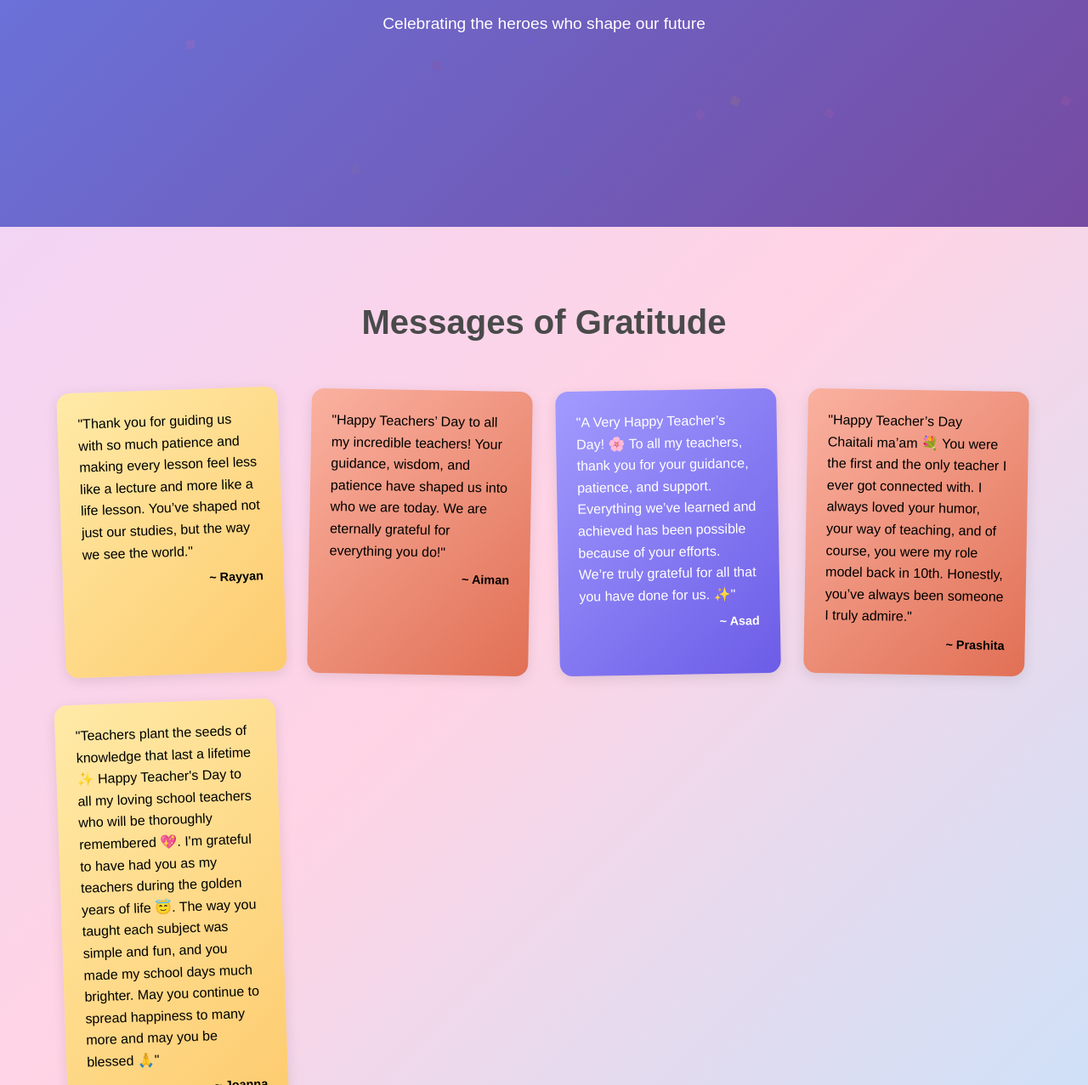
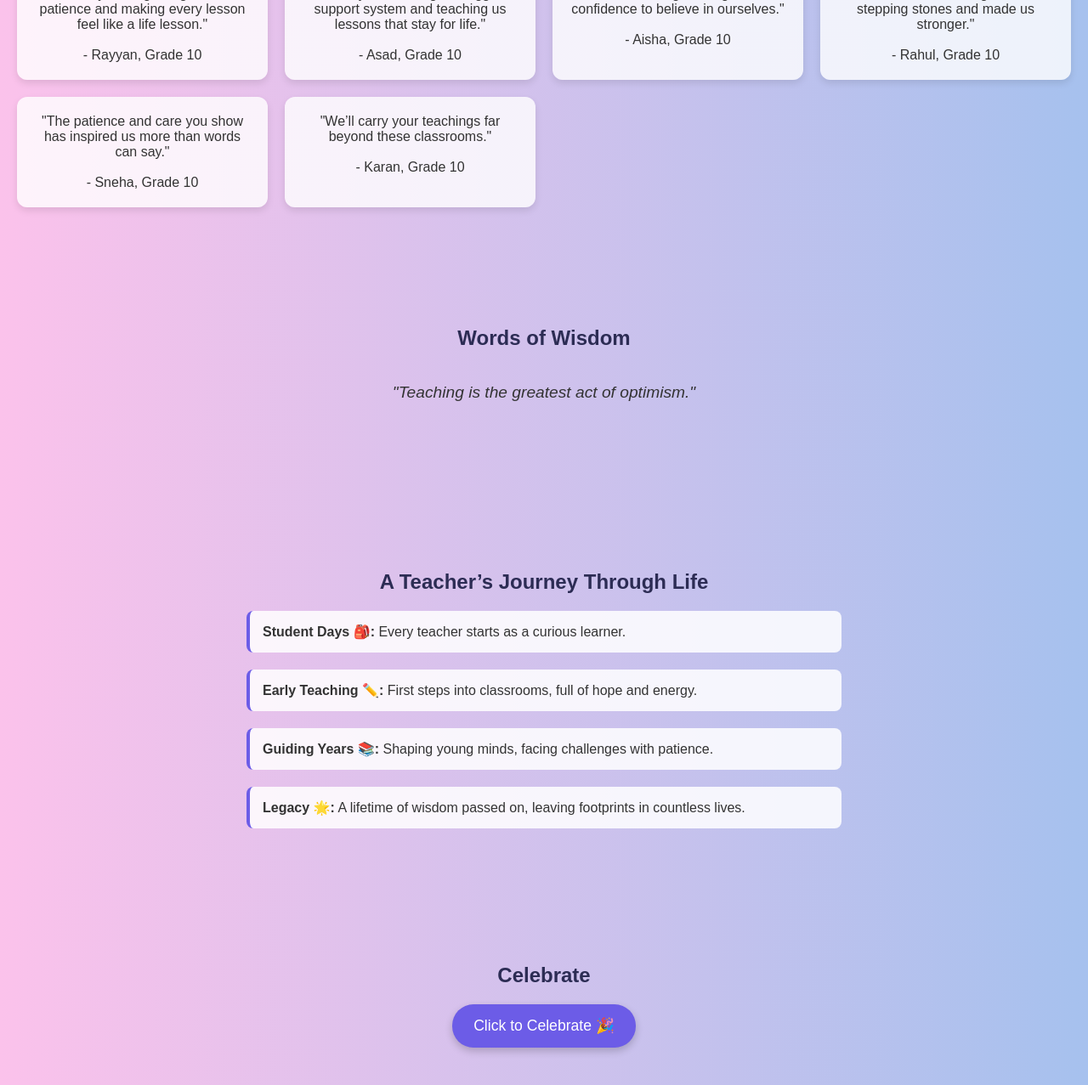
Before and after one commit to rayyanullam/Teachersday, a plain HTML site: page index.html in a window 1280 px wide. Shown: the part 533-1810 px from the top of the page at 85% size. Drawn offline with Linux system fonts and the light colour scheme.

Commit message:
index.html

```diff
--- a/index.html
+++ b/index.html
@@ -5,332 +5,208 @@
   <meta name="viewport" content="width=device-width, initial-scale=1.0">
   <title>Happy Teacher's Day 2025</title>
   <style>
-    * {
+    body {
       margin: 0;
-      padding: 0;
-      box-sizing: border-box;
+      font-family: 'Poppins', sans-serif;
+      background: linear-gradient(to right, #fbc2eb, #a6c1ee);
+      color: #333;
+      text-align: center;
+      overflow-x: hidden;
     }
-
-    html {
-      scroll-behavior: smooth;
+    h1, h2 {
+      color: #2c2c54;
     }
-
-    body {
-      font-family: 'Arial', sans-serif;
-      line-height: 1.6;
-      overflow-x: hidden;
-      background: linear-gradient(135deg, #e8d5ff 0%, #ffd4e5 50%, #b8e6ff 100%);
-      min-height: 100vh;
+    section {
+      padding: 60px 20px;
     }
-
-    /* Confetti Animation */
-    .confetti {
-      position: fixed;
-      top: -10px;
-      left: 0;
-      width: 100%;
-      height: 100vh;
-      pointer-events: none;
-      z-index: 1;
+    .hero {
+      padding: 100px 20px;
+      background: linear-gradient(135deg, #ffdde1, #ee9ca7);
+      color: white;
+      animation: fadeIn 2s ease-in-out;
     }
-
-    .confetti-piece {
-      position: absolute;
-      width: 10px;
-      height: 10px;
-      background: #ff6b9d;
-      animation: confetti-fall 3s linear infinite;
+    .hero h1 {
+      font-size: 3em;
+      animation: gradientText 4s infinite alternate;
     }
-
-    .confetti-piece:nth-child(2n) { background: #c44569; }
-    .confetti-piece:nth-child(3n) { background: #f8b500; }
-    .confetti-piece:nth-child(4n) { background: #6c5ce7; }
-    .confetti-piece:nth-child(5n) { background: #00cec9; }
-
-    @keyframes confetti-fall {
-      0% { transform: translateY(-100vh) rotate(0deg); opacity: 1; }
-      100% { transform: translateY(100vh) rotate(720deg); opacity: 0; }
+    @keyframes gradientText {
+      from { color: #fff; }
+      to { color: #ffeaa7; }
     }
-
-    /* Hero Section */
-    .hero {
-      height: 100vh;
-      display: flex;
-      align-items: center;
-      justify-content: center;
-      text-align: center;
+    @keyframes fadeIn {
+      from { opacity: 0; transform: translateY(-20px); }
+      to { opacity: 1; transform: translateY(0); }
+    }
+    .notes {
+      display: grid;
+      grid-template-columns: repeat(auto-fit, minmax(250px, 1fr));
+      gap: 20px;
+    }
+    .note {
+      background: rgba(255, 255, 255, 0.8);
+      border-radius: 12px;
+      padding: 20px;
+      box-shadow: 0 4px 8px rgba(0,0,0,0.1);
+      transition: transform 0.3s;
+    }
+    .note:hover { transform: scale(1.05); }
+    .carousel {
+      max-width: 600px;
+      margin: auto;
       position: relative;
-      background: linear-gradient(135deg, #667eea 0%, #764ba2 100%);
       overflow: hidden;
     }
-
-    .hero-content {
-      z-index: 2;
-      position: relative;
-      animation: fadeInUp 2s ease-out;
+    .carousel p {
+      font-style: italic;
+      font-size: 1.2em;
+      min-height: 60px;
     }
-
-    .hero h1 {
-      font-size: clamp(2.5rem, 8vw, 6rem);
-      font-weight: bold;
-      background: linear-gradient(45deg, #ff6b9d, #c44569, #f8b500, #6c5ce7);
-      background-size: 400% 400%;
-      -webkit-background-clip: text;
-      -webkit-text-fill-color: transparent;
-      background-clip: text;
-      animation: gradientShift 3s ease-in-out infinite;
-      margin-bottom: 1rem;
+    .timeline {
+      max-width: 700px;
+      margin: auto;
+      text-align: left;
     }
-
-    @keyframes gradientShift {
-      0%, 100% { background-position: 0% 50%; }
-      50% { background-position: 100% 50%; }
+    .timeline div {
+      margin: 20px 0;
+      padding: 15px;
+      background: rgba(255,255,255,0.85);
+      border-left: 4px solid #6c5ce7;
+      border-radius: 8px;
+      animation: slideIn 1s ease forwards;
+      opacity: 0;
     }
-
-    @keyframes fadeInUp {
-      from { opacity: 0; transform: translateY(50px); }
-      to { opacity: 1; transform: translateY(0); }
+    @keyframes slideIn {
+      from { transform: translateX(-50px); opacity: 0; }
+      to { transform: translateX(0); opacity: 1; }
     }
-
-    /* Glass morphism card style */
-    .glass-card {
-      background: rgba(255, 255, 255, 0.25);
-      backdrop-filter: blur(10px);
-      border-radius: 20px;
-      border: 1px solid rgba(255, 255, 255, 0.18);
-      padding: 2rem;
-      margin: 1rem;
-      transition: all 0.3s ease;
+    .celebrate-btn {
+      background: #6c5ce7;
+      color: white;
+      padding: 15px 25px;
+      border: none;
+      border-radius: 25px;
+      font-size: 1.1em;
+      cursor: pointer;
+      box-shadow: 0 4px 10px rgba(0,0,0,0.2);
+      transition: transform 0.3s, background 0.3s;
     }
-
-    .glass-card:hover {
-      transform: scale(1.05);
-      background: rgba(255, 255, 255, 0.35);
+    .celebrate-btn:hover {
+      transform: scale(1.1);
+      background: #a29bfe;
     }
-
-    /* Section styling */
-    .section {
-      padding: 5rem 2rem;
-      max-width: 1200px;
-      margin: 0 auto;
-    }
-
-    .section h2 {
-      text-align: center;
-      font-size: 2.5rem;
-      color: #4a4a4a;
-      margin-bottom: 3rem;
-      animation: slideInLeft 1s ease-out;
-    }
-
-    @keyframes slideInLeft {
-      from { opacity: 0; transform: translateX(-50px); }
-      to { opacity: 1; transform: translateX(0); }
-    }
-
-    /* Thank You Board */
-    .thank-you-board {
-      display: grid;
-      grid-template-columns: repeat(auto-fit, minmax(250px, 1fr));
-      gap: 2rem;
-      margin-top: 2rem;
-    }
-
-    .sticky-note {
-      background: linear-gradient(135deg, #ffeaa7, #fdcb6e);
-      padding: 1.5rem;
-      border-radius: 15px;
-      transform: rotate(-2deg);
-      transition: all 0.3s ease;
-      cursor: pointer;
-      box-shadow: 0 4px 15px rgba(0,0,0,0.1);
-    }
-
-    .sticky-note:nth-child(2n) {
-      background: linear-gradient(135deg, #fab1a0, #e17055);
-      transform: rotate(1deg);
-    }
-
-    .sticky-note:nth-child(3n) {
-      background: linear-gradient(135deg, #a29bfe, #6c5ce7);
-      transform: rotate(-1deg);
-      color: white;
-    }
-
-    .sticky-note:hover {
-      transform: rotate(0deg) scale(1.1);
-      z-index: 10;
-    }
-
-    .sticky-note p {
-      font-size: 1rem;
-      margin-bottom: 0.5rem;
-    }
-
-    .sticky-note .student-name {
-      font-size: 0.9rem;
-      font-weight: bold;
-      text-align: right;
-    }
-
-    /* Fireworks */
-    .firework-particle {
-      position: absolute;
-      width: 6px;
-      height: 6px;
-      border-radius: 50%;
-      opacity: 0.9;
-      animation: explode 1.2s ease-out forwards;
-    }
-
-    @keyframes explode {
-      0% { transform: scale(0); opacity: 1; }
-      100% { transform: scale(1.5) translateY(0); opacity: 0; }
-    }
-
-    /* Footer */
-    .footer {
-      background: linear-gradient(135deg, #667eea 0%, #764ba2 100%);
-      color: white;
-      text-align: center;
-      padding: 3rem 2rem;
-    }
-
-    .footer p {
-      font-size: 1.2rem;
-      margin-bottom: 1rem;
-    }
-
-    .bouncing-icons {
-      display: flex;
-      justify-content: center;
-      gap: 1rem;
-    }
-
-    .bouncing-icon {
-      font-size: 2rem;
-      animation: bounce 2s ease-in-out infinite;
-    }
-
-    .bouncing-icon:nth-child(2) { animation-delay: 0.2s; }
-    .bouncing-icon:nth-child(3) { animation-delay: 0.4s; }
-
-    @keyframes bounce {
-      0%, 20%, 50%, 80%, 100% { transform: translateY(0); }
-      40% { transform: translateY(-10px); }
-      60% { transform: translateY(-5px); }
+    footer {
+      padding: 20px;
+      background: rgba(0,0,0,0.1);
     }
   </style>
 </head>
 <body>
-  <!-- Confetti Background -->
-  <div class="confetti" id="confetti"></div>
+  <!-- Hero -->
+  <section class="hero">
+    <h1>Happy Teacher’s Day 2025 🎓🌸</h1>
+    <p>To the mentors who shape futures with love, patience, and wisdom.</p>
+  </section>
 
-  <!-- Hero Section -->
-  <section class="hero">
-    <div class="hero-content">
-      <h1>Happy Teacher's Day 2025 🎓🌸</h1>
-      <p style="font-size: 1.2rem; color: white; margin-top: 1rem;">Celebrating the heroes who shape our future</p>
+  <!-- Gratitude Notes -->
+  <section>
+    <h2>Messages of Gratitude</h2>
+    <div class="notes">
+      <div class="note">"Thank you for guiding us with patience and making every lesson feel like a life lesson."<br><br>- Rayyan, Grade 10</div>
+      <div class="note">"Thank you for being our biggest support system and teaching us lessons that stay for life."<br><br>- Asad, Grade 10</div>
+      <div class="note">"Your encouragement gave us confidence to believe in ourselves."<br><br>- Aisha, Grade 10</div>
+      <div class="note">"You turned challenges into stepping stones and made us stronger."<br><br>- Rahul, Grade 10</div>
+      <div class="note">"The patience and care you show has inspired us more than words can say."<br><br>- Sneha, Grade 10</div>
+      <div class="note">"We’ll carry your teachings far beyond these classrooms."<br><br>- Karan, Grade 10</div>
     </div>
   </section>
 
-  <!-- Thank You Board Section -->
-  <section class="section">
-    <h2>Messages of Gratitude</h2>
-    <div class="thank-you-board">
-      <div class="sticky-note">
-        <p>"Thank you for guiding us with so much patience and making every lesson feel less like a lecture and more like a life lesson. You’ve shaped not just our studies, but the way we see the world."</p>
-        <div class="student-name">~ Rayyan</div>
-      </div>
-      <div class="sticky-note">
-        <p>"Happy Teachers’ Day to all my incredible teachers! Your guidance, wisdom, and patience have shaped us into who we are today. We are eternally grateful for everything you do!"</p>
-        <div class="student-name">~ Aiman</div>
-      </div>
-      <div class="sticky-note">
-        <p>"A Very Happy Teacher’s Day! 🌸 To all my teachers, thank you for your guidance, patience, and support. Everything we’ve learned and achieved has been possible because of your efforts. We’re truly grateful for all that you have done for us. ✨"</p>
-        <div class="student-name">~ Asad</div>
-      </div>
-      <div class="sticky-note">
-        <p>"Happy Teacher’s Day Chaitali ma’am 💐 You were the first and the only teacher I ever got connected with. I always loved your humor, your way of teaching, and of course, you were my role model back in 10th. Honestly, you’ve always been someone I truly admire."</p>
-        <div class="student-name">~ Prashita</div>
-      </div>
-      <div class="sticky-note">
-        <p>"Teachers plant the seeds of knowledge that last a lifetime ✨ Happy Teacher's Day to all my loving school teachers who will be thoroughly remembered 💖. I'm grateful to have had you as my teachers during the golden years of life 😇. The way you taught each subject was simple and fun, and you made my school days much brighter. May you continue to spread happiness to many more and may you be blessed 🙏"</p>
-        <div class="student-name">~ Joanna</div>
-      </div>
+  <!-- Words of Wisdom -->
+  <section>
+    <h2>Words of Wisdom</h2>
+    <div class="carousel">
+      <p id="quote">"A teacher affects eternity; he can never tell where his influence stops."</p>
     </div>
   </section>
 
-  <!-- Call to Action Section -->
-  <section class="cta" style="text-align:center; padding:5rem 2rem;">
-    <h2 style="margin-bottom: 2rem; color: #4a4a4a;">Ready to Celebrate?</h2>
-    <button class="celebrate-btn" onclick="triggerFireworks()" style="padding:1rem 3rem; border:none; border-radius:50px; background:linear-gradient(45deg,#ff6b9d,#c44569); color:#fff; font-size:1.2rem; cursor:pointer;">Click to Celebrate! 🎉</button>
+  <!-- Teacher’s Journey -->
+  <section>
+    <h2>A Teacher’s Journey Through Life</h2>
+    <div class="timeline">
+      <div><strong>Student Days 🎒:</strong> Every teacher starts as a curious learner.</div>
+      <div><strong>Early Teaching ✏️:</strong> First steps into classrooms, full of hope and energy.</div>
+      <div><strong>Guiding Years 📚:</strong> Shaping young minds, facing challenges with patience.</div>
+      <div><strong>Legacy 🌟:</strong> A lifetime of wisdom passed on, leaving footprints in countless lives.</div>
+    </div>
+  </section>
+
+  <!-- Celebrate -->
+  <section>
+    <h2>Celebrate</h2>
+    <button class="celebrate-btn" onclick="launchFireworks()">Click to Celebrate 🎉</button>
+    <canvas id="canvas" style="position:fixed; top:0; left:0; width:100%; height:100%; pointer-events:none;"></canvas>
   </section>
 
   <!-- Footer -->
-  <footer class="footer">
-    <p>Made with ❤️ for all Teachers</p>
-    <div class="bouncing-icons">
-      <span class="bouncing-icon">📚</span>
-      <span class="bouncing-icon">✏️</span>
-      <span class="bouncing-icon">🍎</span>
-    </div>
+  <footer>
+    Made with ❤️ by Grade 10 Students
   </footer>
 
   <script>
-    // Confetti Animation
-    function createConfetti() {
-      const confettiContainer = document.getElementById('confetti');
+    // Quote carousel
+    const quotes = [
+      `"A teacher affects eternity; he can never tell where his influence stops."`,
+      `"Teaching is the greatest act of optimism."`,
+      `"One child, one teacher, one book, one pen can change the world."`,
+      `"Teachers plant the seeds of knowledge that last a lifetime."`
+    ];
+    let qIndex = 0;
+    setInterval(() => {
+      qIndex = (qIndex + 1) % quotes.length;
+      document.getElementById("quote").innerText = quotes[qIndex];
+    }, 4000);
+
+    // Fireworks
+    const canvas = document.getElementById("canvas");
+    const ctx = canvas.getContext("2d");
+    canvas.width = window.innerWidth;
+    canvas.height = window.innerHeight;
+
+    let particles = [];
+    function random(min, max) { return Math.random() * (max - min) + min; }
+
+    function createParticles(x, y) {
+      const colors = ["#ff7675", "#fd79a8", "#74b9ff", "#55efc4", "#ffeaa7"];
       for (let i = 0; i < 50; i++) {
-        const confettiPiece = document.createElement('div');
-        confettiPiece.className = 'confetti-piece';
-        confettiPiece.style.left = Math.random() * 100 + '%';
-        confettiPiece.style.animationDelay = Math.random() * 3 + 's';
-        confettiPiece.style.animationDuration = (Math.random() * 3 + 2) + 's';
-        confettiContainer.appendChild(confettiPiece);
+        particles.push({
+          x, y,
+          radius: random(2, 4),
+          color: colors[Math.floor(Math.random() * colors.length)],
+          speedX: random(-5, 5),
+          speedY: random(-5, 5),
+          alpha: 1
+        });
       }
     }
 
-    // Fireworks Animation
-    function triggerFireworks() {
-      for (let i = 0; i < 6; i++) {
-        setTimeout(() => createFirework(), i * 300);
-      }
+    function drawParticles() {
+      ctx.clearRect(0, 0, canvas.width, canvas.height);
+      particles.forEach((p, i) => {
+        ctx.globalAlpha = p.alpha;
+        ctx.beginPath();
+        ctx.arc(p.x, p.y, p.radius, 0, Math.PI * 2);
+        ctx.fillStyle = p.color;
+        ctx.fill();
+        p.x += p.speedX;
+        p.y += p.speedY;
+        p.alpha -= 0.02;
+        if (p.alpha <= 0) particles.splice(i, 1);
+      });
+      requestAnimationFrame(drawParticles);
     }
-
-    function createFirework() {
-      const colors = ['#ff6b9d', '#c44569', '#f8b500', '#6c5ce7', '#a29bfe', '#00cec9'];
-      const x = Math.random() * window.innerWidth;
-      const y = Math.random() * window.innerHeight * 0.5 + window.innerHeight * 0.2;
-
-      for (let i = 0; i < 20; i++) {
-        const particle = document.createElement('div');
-        particle.className = 'firework-particle';
-        particle.style.backgroundColor = colors[Math.floor(Math.random() * colors.length)];
-        document.body.appendChild(particle);
-
-        const angle = (i * 18) * Math.PI / 180;
-        const radius = 80 + Math.random() * 50;
-        const dx = Math.cos(angle) * radius;
-        const dy = Math.sin(angle) * radius;
-
-        particle.style.left = x + 'px';
-        particle.style.top = y + 'px';
-
-        particle.animate(
-          [
-            { transform: 'translate(0,0)', opacity: 1 },
-            { transform: `translate(${dx}px, ${dy}px)`, opacity: 0 }
-          ],
-          { duration: 1200, easing: 'ease-out' }
-        );
-
-        setTimeout(() => particle.remove(), 1200);
-      }
+    function launchFireworks() {
+      createParticles(window.innerWidth/2, window.innerHeight/2);
     }
-
-    // Init
-    document.addEventListener('DOMContentLoaded', createConfetti);
+    drawParticles();
   </script>
 </body>
 </html>
```
